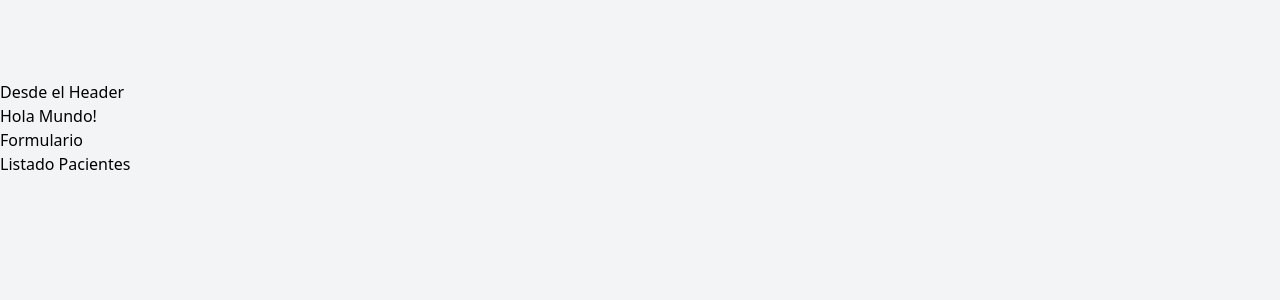
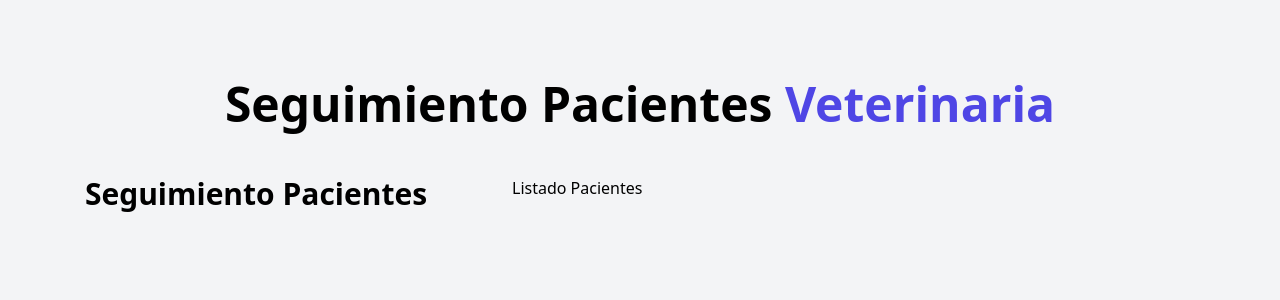
Before and after one commit to teshy18/app-citas-react, a React (Vite) app: page / in a window 1280 px wide. Shown: the top 300 px of the page. Built offline with nearby package versions, Linux system fonts and the light colour scheme.

Commit message:
se agregaron estilos con tailwind

```diff
--- a/src/App.jsx
+++ b/src/App.jsx
@@ -7,8 +7,12 @@
   return (
     <div className="container mx-auto mt-20">
       <Header/>
-      <Formulario/>
-      <ListadoPacientes/>
+
+      <div className="mt-12 md:flex">
+        <Formulario/>
+        <ListadoPacientes/>
+      </div>
+
     </div>
   )
 }
--- a/src/components/Formulario.jsx
+++ b/src/components/Formulario.jsx
@@ -2,7 +2,11 @@
 
 const Formulario = () => {
   return (
-    <h2>Formulario</h2>
+    <div className='md:w-1/2 lg:w-2/5'>
+
+      <h2 className='font-black text-3xl text-center'>Seguimiento Pacientes</h2>
+
+    </div>
   )
 }
 
--- a/src/components/Header.jsx
+++ b/src/components/Header.jsx
@@ -1,10 +1,10 @@
 function Header(){
 
   return (
-    <div>
-      <h1>Desde el Header</h1>
-      <p>Hola Mundo!</p>
-    </div>
+    <h1 className="font-black text-5xl text-center md:w-2/3 mx-auto">
+      Seguimiento Pacientes {''}
+      <span className="text-indigo-600">Veterinaria</span>
+    </h1>
   )
 }
 
--- a/src/components/ListadoPacientes.jsx
+++ b/src/components/ListadoPacientes.jsx
@@ -2,7 +2,11 @@
 
 const ListadoPacientes = () => {
   return (
+    <div className='md:w-1/2 lg:w-3/5'>
+
     <h2>Listado Pacientes</h2>
+
+    </div>
   )
 }
 
```
